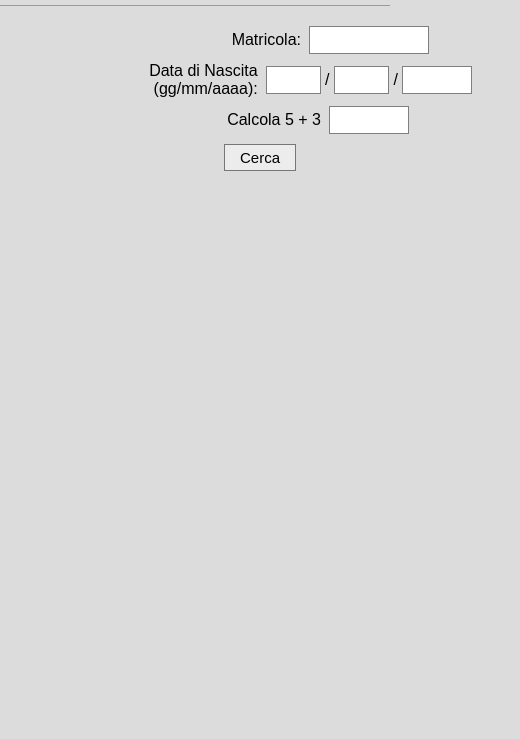
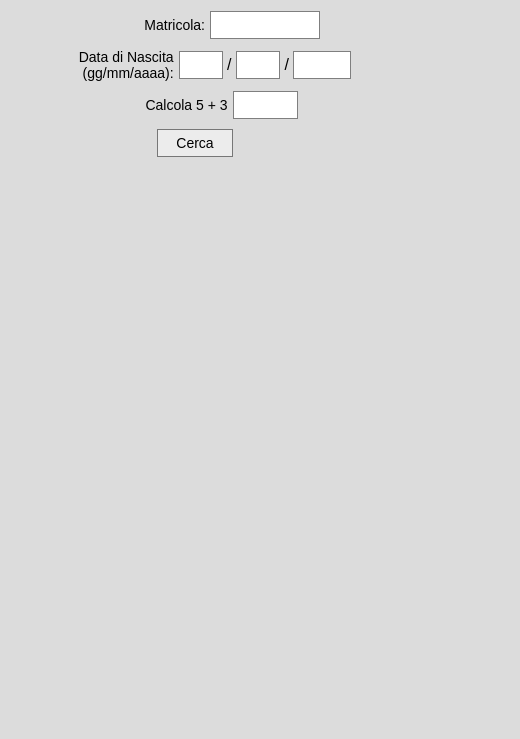
Before and after one commit to atilasarihmaali1994-lang/risultati-cils, a website: page public/index.html in a window 390 px wide. Shown: the part 105-844 px from the top of the page, 520 px wide, since content can reach past the window. Drawn offline with Linux system fonts and the light colour scheme.

Commit message:
Update index.html

```diff
--- a/public/index.html
+++ b/public/index.html
@@ -88,7 +88,7 @@ input{
 button{
     border:1px solid #777;
     background:#ececec;
-    padding:4px 15px;
+    padding:5px 18px;
     cursor:pointer;
     font-size:15px;
 }
@@ -116,6 +116,76 @@ button:hover{
     color:black;
     text-decoration:none;
 }
+
+/* TELEFONO */
+
+@media(max-width:700px){
+
+    body{
+        overflow-x:hidden;
+    }
+
+    .wrapper{
+        margin-top:18px;
+        padding:0 12px;
+        box-sizing:border-box;
+    }
+
+    .small-title{
+        font-size:18px;
+        text-align:center;
+    }
+
+    .big-title{
+        font-size:22px;
+        text-align:center;
+    }
+
+    .form-box{
+        width:100%;
+        max-width:340px;
+        margin:auto;
+    }
+
+    .row{
+        display:flex;
+        justify-content:center;
+        align-items:center;
+        margin-bottom:10px;
+    }
+
+    label{
+        width:135px;
+        font-size:14px;
+        text-align:right;
+        margin-right:5px;
+    }
+
+    .matricola{
+        width:110px;
+    }
+
+    .day,
+    .month{
+        width:44px;
+    }
+
+    .year{
+        width:58px;
+    }
+
+    .math{
+        width:65px;
+    }
+
+    input{
+        font-size:14px;
+    }
+
+    button{
+        font-size:14px;
+    }
+}
 </style>
 </head>
 
@@ -139,6 +209,7 @@ button:hover{
 
             <div class="row">
                 <label>Matricola:</label>
+
                 <input
                     class="matricola"
                     type="text"
@@ -147,16 +218,40 @@ button:hover{
             </div>
 
             <div class="row">
-        <label>Data di Nascita (gg/mm/aaaa):</label>
 
-        <input class="day" type="number" id="day" min="1" max="31" required>
+                <label>
+                    Data di Nascita (gg/mm/aaaa):
+                </label>
+
+                <input
+                    class="day"
+                    type="number"
+                    id="day"
+                    min="1"
+                    max="31"
+                    required>
+
                 &nbsp;/&nbsp;
-        <input class="month" type="number" id="month" min="1" max="12" required>
+
+                <input
+                    class="month"
+                    type="number"
+                    id="month"
+                    min="1"
+                    max="12"
+                    required>
+
                 &nbsp;/&nbsp;
-        <input class="year" type="number" id="year" required>
+
+                <input
+                    class="year"
+                    type="number"
+                    id="year"
+                    required>
             </div>
 
             <div class="row">
+
                 <label id="mathLabel"></label>
 
                 <input
@@ -180,83 +275,134 @@ button:hover{
 </div>
 
 <script>
-const form = document.getElementById("form");
-const message = document.getElementById("message");
+const form =
+document.getElementById("form");
 
-const n1 = Math.floor(Math.random() * 5) + 1;
-const n2 = Math.floor(Math.random() * 5) + 1;
+const message =
+document.getElementById("message");
+
+/* CALCOLO */
+
+const n1 =
+Math.floor(Math.random()*5)+1;
+
+const n2 =
+Math.floor(Math.random()*5)+1;
+
 const result = n1 + n2;
 
-document.getElementById("mathLabel").innerText =
+document
+.getElementById("mathLabel")
+.innerText =
 `Calcola ${n1} + ${n2}`;
 
-form.addEventListener("submit", async (e) => {
+/* INVIO FORM */
+
+form.addEventListener(
+"submit",
+async (e)=>{
+
 e.preventDefault();
 
-  const answer = parseInt(
-    document.getElementById("mathAnswer").value
+const answer =
+parseInt(
+document
+.getElementById(
+"mathAnswer"
+).value
 );
 
-  if (answer !== result) {
+if(answer !== result){
+
 message.innerHTML =
 "<span style='color:red'>Calcolo errato.</span>";
+
 return;
 }
 
-  const day = document
+const day =
+document
 .getElementById("day")
 .value
-    .padStart(2, "0");
+.padStart(2,"0");
 
-  const month = document
+const month =
+document
 .getElementById("month")
 .value
-    .padStart(2, "0");
+.padStart(2,"0");
 
-  const year = document
+const year =
+document
 .getElementById("year")
 .value;
 
-  const dataNascita = `${year}-${month}-${day}`;
+const dataNascita =
+`${year}-${month}-${day}`;
 
-  const matricola = document
-    .querySelector("[name=matricola]")
-    .value;
+const matricola =
+document
+.querySelector(
+"[name=matricola]"
+)
+.value
+.trim();
 
-  try {
-    const res = await fetch("/api/verifica", {
-      method: "POST",
-      headers: {
-        "Content-Type": "application/json"
+try{
+
+const res =
+await fetch(
+"/api/verifica",
+{
+method:"POST",
+
+headers:{
+"Content-Type":
+"application/json"
 },
-      body: JSON.stringify({
+
+body:JSON.stringify({
 matricola,
 dataNascita
 })
-    });
+}
+);
 
-    const data = await res.json();
+const data =
+await res.json();
 
-    if (!data.ok) {
+if(!data.ok){
 throw new Error();
 }
 
 message.innerHTML = `
-      <div style="margin-top:10px;">
-        Accesso completato
+<div>
+
+<b>
+Esame superato
+</b>
+
 <br><br>
-        <a class="download"
+
+<a
+class="download"
 href="${data.downloadUrl}"
 download>
+
 Scarica documento
+
 </a>
+
 </div>
 `;
 
-  } catch {
+}catch{
+
 message.innerHTML =
 "<span style='color:red'>Dati non validi.</span>";
+
 }
+
 });
 </script>
 
```
Lines whose indentation alone changed are shown as unchanged.
